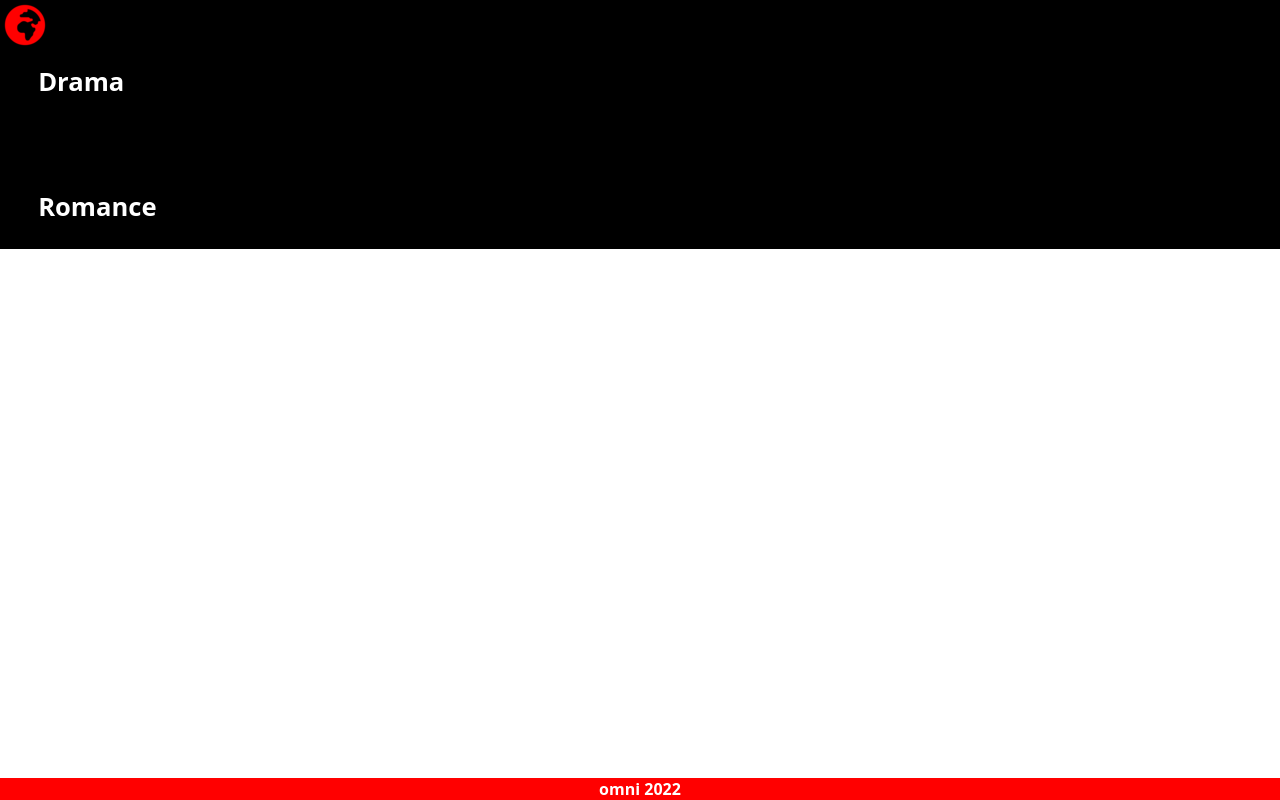
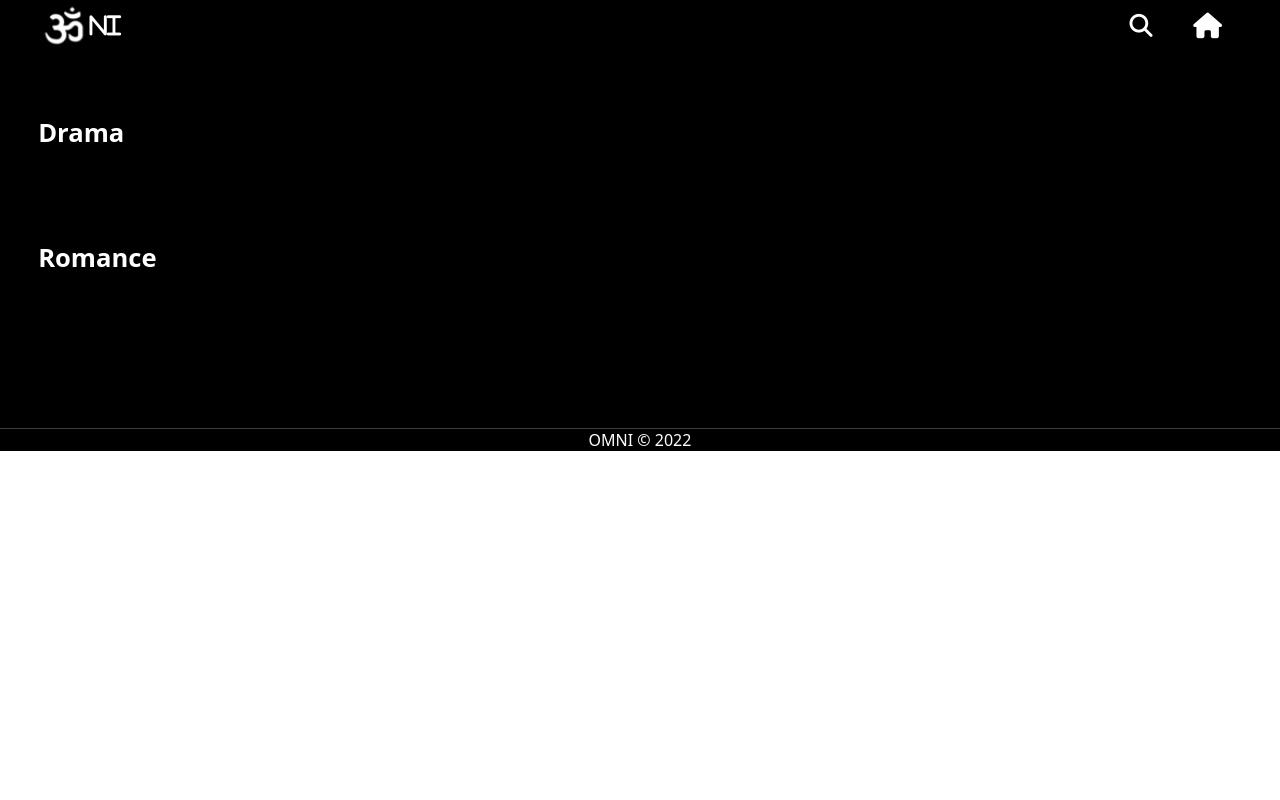
Before and after one commit to cecilia-89/omni, a Flask app: page /omni/ in a window 1280 px wide. Run offline with Flask 2, Linux system fonts and the light colour scheme; data that the repository does not hold is empty; some libraries are stand-ins or nearby versions.

Commit message:
added requirements.txt file

```diff
--- /dev/null
+++ b/example.html
@@ -0,0 +1,5 @@
+
+
+<iframe src="https://www.youtube.com/embed/mmJUI8cBklI" allow="fullscreen" rel="0" frameborder="0"></iframe>
+
+<img src="https://img.youtube.com/vi/mmJUI8cBklI/maxresdefault.jpg" alt="">
--- a/models/engine/db_storage.py
+++ b/models/engine/db_storage.py
@@ -51,6 +51,14 @@ class DBStorage:
             if obj.id == id:
                 return obj
 
+    def count(self, cls=None):
+        """Returns the number of objects in
+        storage matching the given class"""
+
+        if cls:
+            return len(self.all(cls))
+        return len(self.all())
+
     def new(self, obj):
         """add the object to the current database session"""
         self.__session.add(obj)
--- a/practice.py
+++ b/practice.py
@@ -16,11 +16,13 @@ def omni():
     action = storage.genre('88a468d3-877e-4657-b4e0-50e1e46ef3fa')
     drama = storage.genre('ded6288a-6e3f-4809-8318-f7d0bae223bc')
     romance = storage.genre('43cb9232-52c6-4e6c-9c84-48c776d1f0f5')
+    count = storage.count(Movie)
     return render_template("practice.html",
                            movies=movies,
                            action = action,
                            drama = drama,
                            romance = romance,
+                           count=count
                            )
 @app.route('/omni/<movie_id>', strict_slashes=False)
 def omni_movie(movie_id):
--- a/static/styles/common.css
+++ b/static/styles/common.css
@@ -2,6 +2,7 @@ body {
 	box-sizing:border-box;
 	margin:0;
 	font-family: system-ui, -apple-system, BlinkMacSystemFont, 'Segoe UI', Roboto, Oxygen, Ubuntu, Cantarell, 'Open Sans', 'Helvetica Neue', sans-serif;
+	overflow-x: hidden;
 }
 
 .container {
--- a/static/styles/footer.css
+++ b/static/styles/footer.css
@@ -1,15 +1,17 @@
 footer {
 	min-height: 2.5vh;
 	width:100%;
-	background-color: #FF0000;
+	background-color: black;
 	text-align: center;
-	position: fixed;
-	bottom: 0;
-	z-index: 1;
+	margin-top:10%;
+	border-top:1px solid rgb(65, 60, 60);
+
 }
 
 footer p {
 	margin: auto;
 	padding: 10px auto;
-	font-weight: 600;
+	color:white;
+	font-weight: 500;
+
 }
--- a/static/styles/header.css
+++ b/static/styles/header.css
@@ -1,17 +1,72 @@
 nav {
-	background-color:hsl(0, 0%, 0%, 0, 0);
+	background-color:hsl(0, 0%, 0%);
+	width: 100%;
+	display: flex;
+	align-items: center;
+}
+
+nav > div:nth-child(2) {
+	display:flex;
 	width:100%;
-	height:50px;
-	position: absolute;
-	top:0;
-	z-index:1;
+	justify-content: flex-end;
+	align-items: center;
+	gap:3%;
+}
+
+nav > div:first-child {
+	display:flex;
+	align-items: center;
+	padding-left:3%;
 }
 
 #home_logo {
-	background-image: url('../images/favicon.ico');
 	display: block;
 	background-repeat: no-repeat;
 	background-position:center;
-	width:50px;
-	height:50px;
+	width:4vw;
 }
+
+form {
+	position:relative;
+	height: 100%;
+}
+
+
+nav input {
+	width:40vw;
+	background: rgba(0, 0, 0, 0);
+	border: 2px solid rgb(255, 255, 255);
+	border-radius: 2vh;
+	padding-top: 1%;
+	color: rgb(255, 255, 255);
+	outline: 0;
+	display:none;
+
+}
+
+.fa-magnifying-glass {
+	color:rgb(255, 255, 255);
+	font-size: 1.8vw;
+}
+
+.fa-house {
+	color: rgb(255, 255, 255);
+	font-size: 2vw;
+	padding-right: 5%;
+}
+
+.fa-n, .fa-i {
+	color:white;
+	font-size: 1.8vw;
+}
+
+nav button {
+	background: rgba(0, 0, 0, 0);
+	border-width: 0;
+	border-color:white;
+}
+
+nav button:hover,
+nav button:focus {
+	cursor:pointer;
+}
--- a/static/styles/movies.css
+++ b/static/styles/movies.css
@@ -5,13 +5,24 @@ section > div {
 
 }
 
-
+[data-slides]::before {
+	content: "";
+	background:linear-gradient(to bottom, rgba(0,0,0,0) 70%, rgba(0,0,0,1)),
+			   linear-gradient(to top, rgba(0,0,0,0) 70%, rgba(0,0,0,1)),
+			   linear-gradient(to left, rgba(0,0,0,0) 80%, rgba(0,0,0,0.5)),
+			   linear-gradient(to right, rgba(0,0,0,0)80%, rgba(0,0,0,0.5));
+	position: absolute;
+	top:0;
+	width:100%;
+	height:100%;
+	z-index:2;
+}
 div.container section:not(:first-child) {
 	margin:5% 0 0 2%;
 
 }
 
-.genre:hover .arrow {
+.genre:hover [data-arrow] {
 	display: block;
 }
 
@@ -33,14 +44,11 @@ section p {
 .genre {
 	scroll-behavior: smooth;
 	position: relative;
+	overflow:hidden;
 }
 
 
-#drama {
-	overflow: hidden;
-}
-
-.arrow {
+[data-arrow] {
 	position: absolute;
 	top:0;
 	height:100%;
@@ -49,14 +57,15 @@ section p {
 	display: none;
 }
 
-#arrow-right {
+[data-arrow="right"] {
 	right:0;
 }
 
-.arrow:hover {
+[data-arrow]:hover {
 	background-color: hsl(0, 0%, 0%, 0.4);
 }
-#arrow-right {
+
+[data-arrow="right"] {
 	right:0;
 }
 
--- a/static/styles/recent.css
+++ b/static/styles/recent.css
@@ -5,9 +5,14 @@
 .slide-arrow {
 	position: absolute;
 	top:50%;
-	z-index:3;
+	z-index:2;
 	font-size: calc(1.2em + 0.390625vw);
 	background: hsl(0, 0%, 0%, 0.5);
+
+}
+
+.slide-arrow:hover {
+	cursor: pointer;
 }
 
 [data-angle="prev"] {
@@ -18,18 +23,21 @@
 	right:6%;
 }
 
-[data-images], div.recent_movie:not(:first-child) {
+.recent_movie {
 	position: absolute;
 	top:0;
 	opacity: 0;
+	transition: 300ms opacity ease-in-out;
+    transition-delay: 300ms;
 }
 
-[data-image] {
+
+.data-image {
 	position: relative;
 	top: 0;
 	opacity:1;
+	transition-delay: 0ms;
 }
-
 
 
 .recent_movie img {
@@ -49,6 +57,7 @@
 	-webkit-box-orient: vertical;
 	-webkit-line-clamp: 3;
 	padding: 0;
+	z-index:2;
 }
 
 .recent button {
@@ -62,6 +71,7 @@
 	font-weight: 600;
 	width:15%;
 	min-height:12%;
+	z-index: 2;
 	padding:0;
 }
 
--- a/templates/practice.html
+++ b/templates/practice.html
@@ -15,18 +15,30 @@
 </head>
 <body>
 	<nav>
-		<div id="home_logo"></div>
+		<div>
+			<img id="home_logo" src="../static/images/omni.ico" alt="">
+			<i class="fa-solid fa-n"></i>
+			<i class="fa-solid fa-i"></i>
+		</div>
+		<div>
+			<form action="">
+				<input data-search type="text" placeholder="   Search {{ count }} Movies..." name="" id="">
+				<button type="submit"><i class="fa-solid fa-magnifying-glass"></i></button>
+			</form>
+			<i class="fa-solid fa-house"></i>
+		</div>
 	</nav>
 	<div class="container">
 
 		<section class="recent">
-			{% for movie in movies %}
-			<div data-image class="recent_movie">
-				<img src={{movie.thumbnail}} alt="">
-				<p>{{movie.description}}</p>
+			<div data-slides>
+				{% for movie in movies %}
+				<div class="recent_movie">
+					<img src={{movie.thumbnail}} alt="">
+					<p>{{movie.description}}</p>
+				</div>
+				{% endfor %}
 			</div>
-
-			{% endfor %}
 			<button id="play">
 				<i class="fa-solid fa-play"></i>
 				Play
@@ -43,30 +55,30 @@
 
 		<section>
 			<p>Drama</p>
-			<div class="genre" id="drama">
+			<div class="genre">
 				{% for item in drama %}
 				<div><a href="{{ url_for('omni_movie', movie_id=item.id)}}"><img src={{item.thumbnail}} alt=""></a></div>
 				{% endfor %}
-				<div class="arrow" onclick="scrolll()"><i class="fa-solid fa-chevron-left"></i></div>
-				<div id="arrow-right" onclick="scrollr()" class="arrow"><i class="fa-solid fa-chevron-right"></i></div>
+				<div data-arrow=""><i class="fa-solid fa-chevron-left"></i></div>
+				<div data-arrow="right"><i class="fa-solid fa-chevron-right"></i></div>
 			</div>
 
 		</section>
 
 		<section>
 			<p>Romance</p>
-			<div class="genre" id="romance">
+			<div class="genre">
 				{% for item in romance %}
 				<div><a href="{{ url_for('omni_movie', movie_id=item.id)}}"><img src={{item.thumbnail}} alt=""></a></div>
 				{% endfor %}
-				<div class="arrow"><i class="fa-solid fa-chevron-left"></i></div>
-				<div id="arrow-right" class="arrow"><i class="fa-solid fa-chevron-right"></i></div>
+				<div data-arrow=""><i class="fa-solid fa-chevron-left"></i></div>
+				<div data-arrow="right"><i class="fa-solid fa-chevron-right"></i></div>
 			</div>
 
 		</section>
 
 		<footer>
-			<p>omni 2022</p>
+			<p>OMNI &#169; 2022</p>
 		</footer>
 
 	</div>
```
Also changed, not shown: requirements.txt (added, +92 -0 lines), static/scripts/main.js (+19 -19 lines), static/images/favicon.ico, static/images/omni.ico (added).
